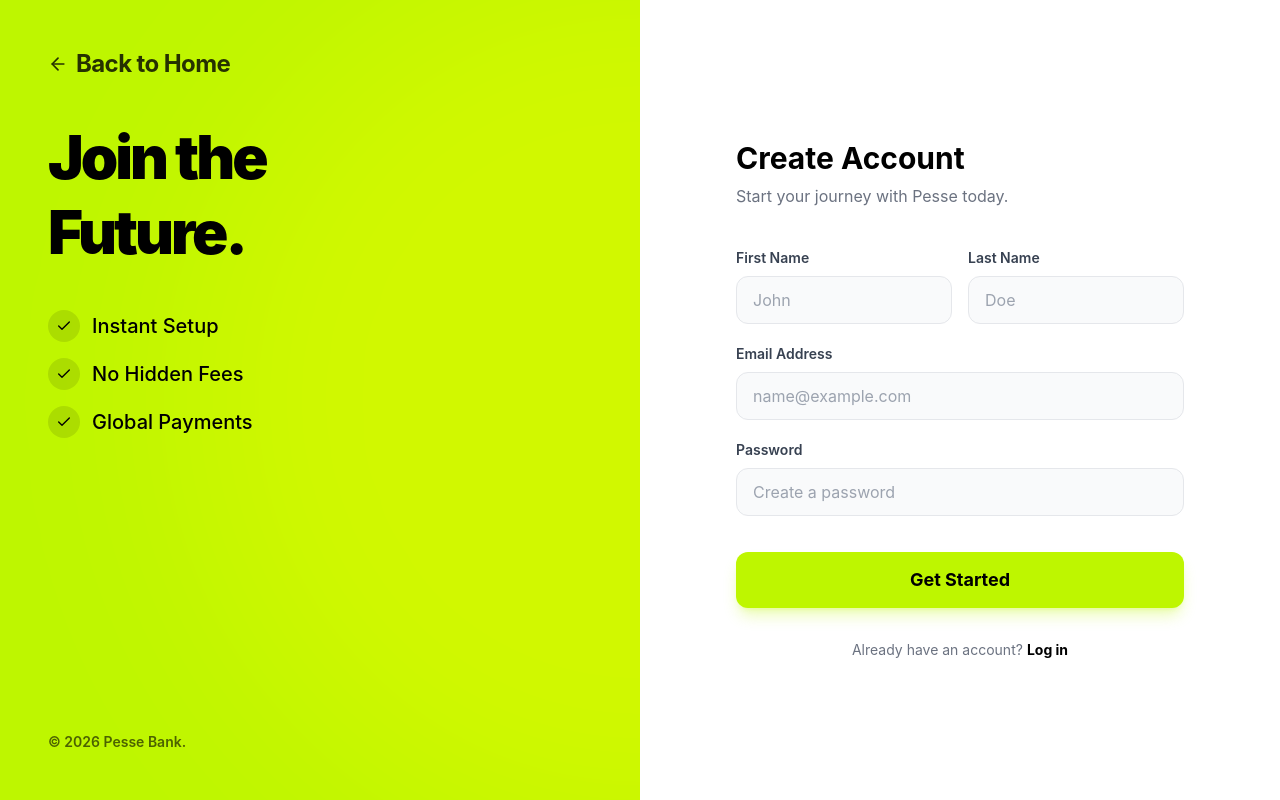
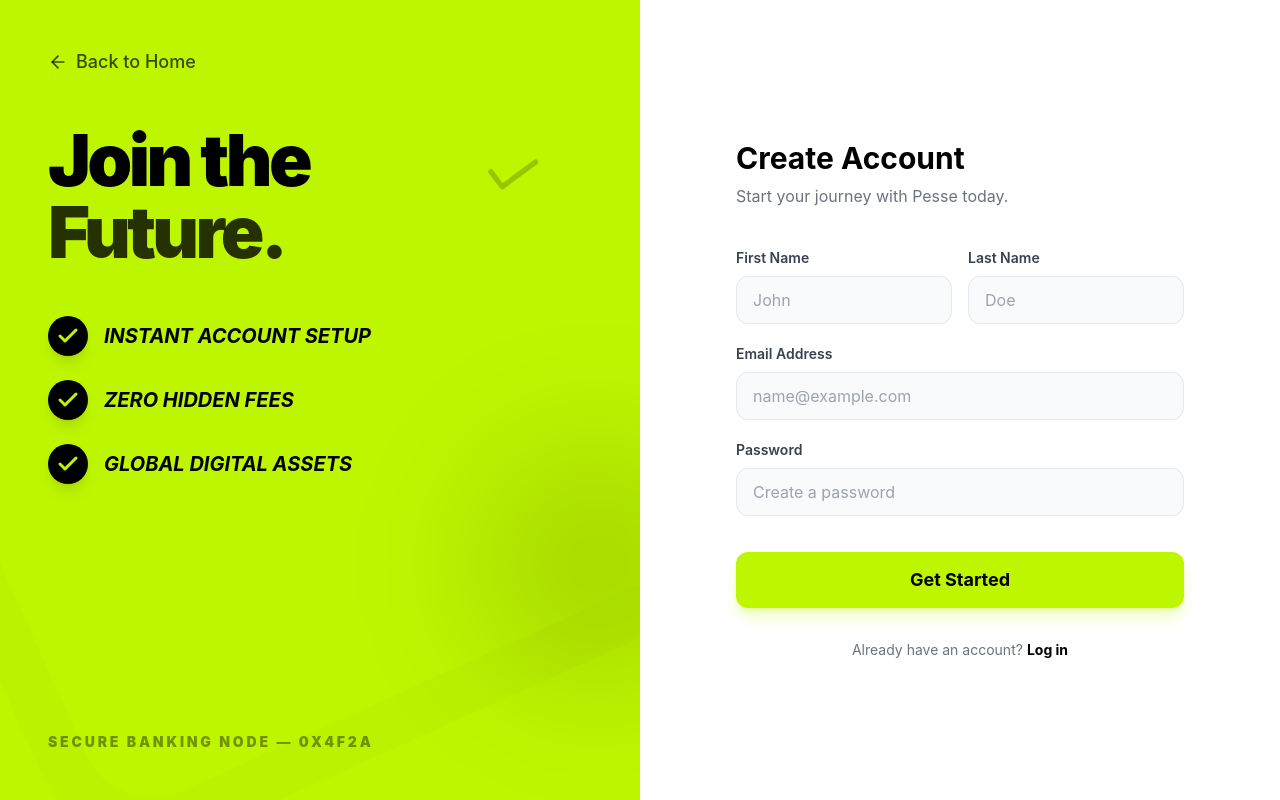
Before and after one commit to ibrahem98k/banking-sys, a React (Vite) app: page /signup in a window 1280 px wide. Built offline with nearby package versions, Linux system fonts and the light colour scheme.

Commit message:
Enhance Login and Signup pages with animations and premium design

```diff
--- a/src/pages/Login.tsx
+++ b/src/pages/Login.tsx
@@ -22,25 +22,83 @@ export const Login: React.FC = () => {
         <div className="min-h-screen grid grid-cols-1 lg:grid-cols-2 bg-white font-sans">
             {/* Left: Visual Side */}
             <div className="hidden lg:flex flex-col justify-between p-12 bg-black text-white relative overflow-hidden">
-                <div className="z-10">
-                    <Link to="/" className="text-2xl font-bold tracking-tight text-white flex items-center gap-2 mb-8">
-                        <ArrowLeft className="w-5 h-5" /> Back to Home
-                    </Link>
-                    <h1 className="text-6xl font-black leading-tight mt-10">
-                        Welcome <br /> Back.
-                    </h1>
-                    <p className="text-gray-400 mt-6 text-lg max-w-md">
-                        Access your secure dashboard and manage your finances with Pesse's advanced tools.
-                    </p>
+                {/* Floating animated background elements */}
+                <div className="absolute inset-0 overflow-hidden pointer-events-none">
+                    <motion.div
+                        animate={{
+                            scale: [1, 1.2, 1],
+                            opacity: [0.1, 0.2, 0.1],
+                            x: [0, 50, 0],
+                            y: [0, -30, 0],
+                        }}
+                        transition={{ duration: 10, repeat: Infinity, ease: "easeInOut" }}
+                        className="absolute top-[-10%] right-[-10%] w-[600px] h-[600px] bg-pesse-lime/30 rounded-full blur-[120px]"
+                    />
+                    <motion.div
+                        animate={{
+                            scale: [1, 1.1, 1],
+                            opacity: [0.1, 0.15, 0.1],
+                            x: [0, -40, 0],
+                            y: [0, 40, 0],
+                        }}
+                        transition={{ duration: 12, repeat: Infinity, ease: "easeInOut", delay: 1 }}
+                        className="absolute bottom-[-10%] left-[-10%] w-[500px] h-[500px] bg-emerald-500/20 rounded-full blur-[100px]"
+                    />
+
+                    {/* Animated grid lines or particles could go here, but let's stick to sleek orbs for now */}
+                    {[...Array(5)].map((_, i) => (
+                        <motion.div
+                            key={i}
+                            initial={{ opacity: 0 }}
+                            animate={{
+                                opacity: [0.3, 0.6, 0.3],
+                                y: [0, -100, 0],
+                                x: [0, Math.random() * 50 - 25, 0],
+                            }}
+                            transition={{
+                                duration: 5 + Math.random() * 5,
+                                repeat: Infinity,
+                                ease: "linear",
+                                delay: Math.random() * 5,
+                            }}
+                            className="absolute bg-white/10 w-1 h-1 rounded-full"
+                            style={{
+                                top: `${Math.random() * 100}%`,
+                                left: `${Math.random() * 100}%`,
+                            }}
+                        />
+                    ))}
                 </div>
 
-                <div className="z-10 text-sm opacity-50">
-                    © 2026 Pesse Bank. Secure & Encrypted.
+                <div className="z-10">
+                    <motion.div
+                        initial={{ opacity: 0, x: -20 }}
+                        animate={{ opacity: 1, x: 0 }}
+                        transition={{ duration: 0.8, delay: 0.2 }}
+                    >
+                        <Link to="/" className="group text-lg font-medium text-white/70 hover:text-white flex items-center gap-2 mb-12 transition-all">
+                            <ArrowLeft className="w-5 h-5 group-hover:-translate-x-1 transition-transform" /> Back to Home
+                        </Link>
+                    </motion.div>
+
+                    <motion.div
+                        initial={{ opacity: 0, y: 30 }}
+                        animate={{ opacity: 1, y: 0 }}
+                        transition={{ duration: 0.8, delay: 0.4 }}
+                    >
+                        <h1 className="text-7xl font-black leading-none mt-10 tracking-tighter">
+                            Welcome <br />
+                            <span className="text-pesse-lime">Back.</span>
+                        </h1>
+                        <p className="text-gray-400 mt-8 text-xl max-w-sm leading-relaxed font-light">
+                            Your gateway to intelligent banking. Secure, fast, and built for the future of finance.
+                        </p>
+                    </motion.div>
                 </div>
 
-                {/* Abstract Visuals */}
-                <div className="absolute top-0 right-0 w-[800px] h-[800px] bg-pesse-lime/20 rounded-full blur-[150px] -translate-y-1/2 translate-x-1/3 pointer-events-none"></div>
-                <div className="absolute bottom-0 left-0 w-[600px] h-[600px] bg-emerald-900/20 rounded-full blur-[120px] translate-y-1/3 -translate-x-1/3 pointer-events-none"></div>
+                <div className="z-10 text-sm font-medium tracking-widest uppercase opacity-30">
+                    Pesse Digital Assets — Est. 2026
+                </div>
             </div>
 
             {/* Right: Form Side */}
--- a/src/pages/Signup.tsx
+++ b/src/pages/Signup.tsx
@@ -21,27 +21,83 @@ export const Signup: React.FC = () => {
     return (
         <div className="min-h-screen grid grid-cols-1 lg:grid-cols-2 bg-white font-sans">
             {/* Left: Visual Side */}
-            <div className="hidden lg:flex flex-col justify-between p-12 bg-[#bef600] text-black relative overflow-hidden">
-                <div className="z-10">
-                    <Link to="/" className="text-2xl font-bold tracking-tight flex items-center gap-2 mb-8 text-black opacity-80 hover:opacity-100 transition-opacity">
-                        <ArrowLeft className="w-5 h-5" /> Back to Home
-                    </Link>
-                    <h1 className="text-6xl font-black leading-tight mt-10 tracking-tighter">
-                        Join the <br /> Future.
-                    </h1>
-                    <ul className="mt-10 space-y-4 text-xl font-medium">
-                        <li className="flex items-center gap-3"><div className="w-8 h-8 rounded-full bg-black/10 flex items-center justify-center"><Check className="w-4 h-4" /></div> Instant Setup</li>
-                        <li className="flex items-center gap-3"><div className="w-8 h-8 rounded-full bg-black/10 flex items-center justify-center"><Check className="w-4 h-4" /></div> No Hidden Fees</li>
-                        <li className="flex items-center gap-3"><div className="w-8 h-8 rounded-full bg-black/10 flex items-center justify-center"><Check className="w-4 h-4" /></div> Global Payments</li>
-                    </ul>
+            <div className="hidden lg:flex flex-col justify-between p-12 bg-pesse-lime text-black relative overflow-hidden">
+                {/* Floating animated background elements */}
+                <div className="absolute inset-0 overflow-hidden pointer-events-none">
+                    <motion.div
+                        animate={{
+                            scale: [1, 1.3, 1],
+                            opacity: [0.2, 0.4, 0.2],
+                            rotate: [0, 90, 0],
+                        }}
+                        transition={{ duration: 15, repeat: Infinity, ease: "linear" }}
+                        className="absolute top-[-20%] left-[-10%] w-[800px] h-[800px] border-[40px] border-black/5 rounded-[100px]"
+                    />
+                    <motion.div
+                        animate={{
+                            y: [0, -40, 0],
+                            x: [0, 30, 0],
+                        }}
+                        transition={{ duration: 8, repeat: Infinity, ease: "easeInOut" }}
+                        className="absolute bottom-[10%] right-[-10%] w-64 h-64 bg-black/10 rounded-full blur-3xl"
+                    />
+
+                    {/* Floating icons */}
+                    <motion.div
+                        animate={{ y: [0, -20, 0], rotate: [0, 10, 0] }}
+                        transition={{ duration: 4, repeat: Infinity, ease: "easeInOut" }}
+                        className="absolute top-[20%] right-[15%] text-black/20"
+                    >
+                        <Check className="w-16 h-16" />
+                    </motion.div>
                 </div>
 
-                <div className="z-10 text-sm font-semibold opacity-60">
-                    © 2026 Pesse Bank.
+                <div className="z-10">
+                    <motion.div
+                        initial={{ opacity: 0, x: -20 }}
+                        animate={{ opacity: 1, x: 0 }}
+                        transition={{ duration: 0.8 }}
+                    >
+                        <Link to="/" className="group text-lg font-medium text-black/70 hover:text-black flex items-center gap-2 mb-12 transition-all">
+                            <ArrowLeft className="w-5 h-5 group-hover:-translate-x-1 transition-transform" /> Back to Home
+                        </Link>
+                    </motion.div>
+
+                    <motion.div
+                        initial={{ opacity: 0, y: 30 }}
+                        animate={{ opacity: 1, y: 0 }}
+                        transition={{ duration: 0.8, delay: 0.2 }}
+                    >
+                        <h1 className="text-7xl font-black leading-none mt-10 tracking-tighter">
+                            Join the <br />
+                            <span className="text-black/80">Future.</span>
+                        </h1>
+                        <ul className="mt-12 space-y-6">
+                            {[
+                                "Instant Account Setup",
+                                "Zero Hidden Fees",
+                                "Global Digital Assets"
+                            ].map((text, idx) => (
+                                <motion.li
+                                    key={idx}
+                                    initial={{ opacity: 0, x: -10 }}
+                                    animate={{ opacity: 1, x: 0 }}
+                                    transition={{ delay: 0.4 + (idx * 0.1) }}
+                                    className="flex items-center gap-4 text-xl font-bold italic uppercase"
+                                >
+                                    <div className="w-10 h-10 rounded-full bg-black text-pesse-lime flex items-center justify-center shadow-lg">
+                                        <Check className="w-6 h-6 stroke-[3]" />
+                                    </div>
+                                    {text}
+                                </motion.li>
+                            ))}
+                        </ul>
+                    </motion.div>
                 </div>
 
-                {/* Abstract Visuals */}
-                <div className="absolute top-1/2 right-0 w-[900px] h-[900px] bg-white/30 rounded-full blur-[100px] translate-x-1/2 -translate-y-1/2 pointer-events-none mix-blend-overlay"></div>
+                <div className="z-10 text-sm font-black tracking-[0.2em] uppercase opacity-40">
+                    Secure Banking Node — 0x4F2A
+                </div>
             </div>
 
             {/* Right: Form Side */}
```
